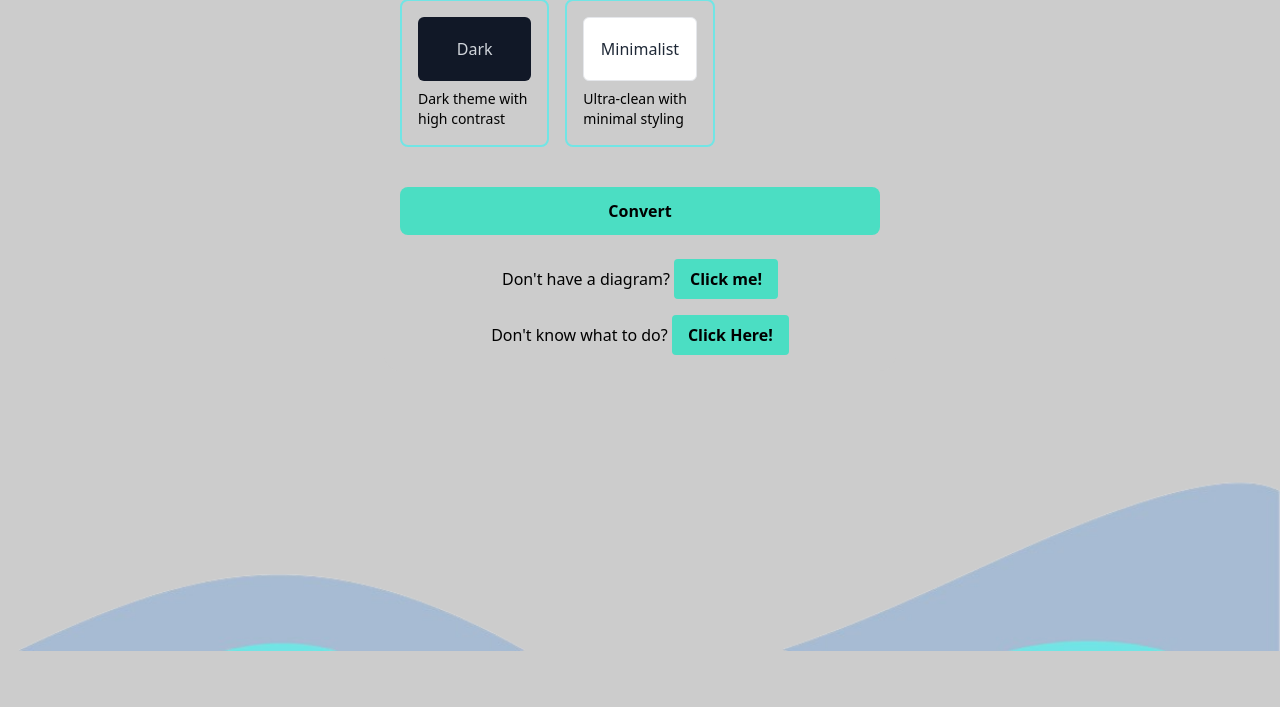
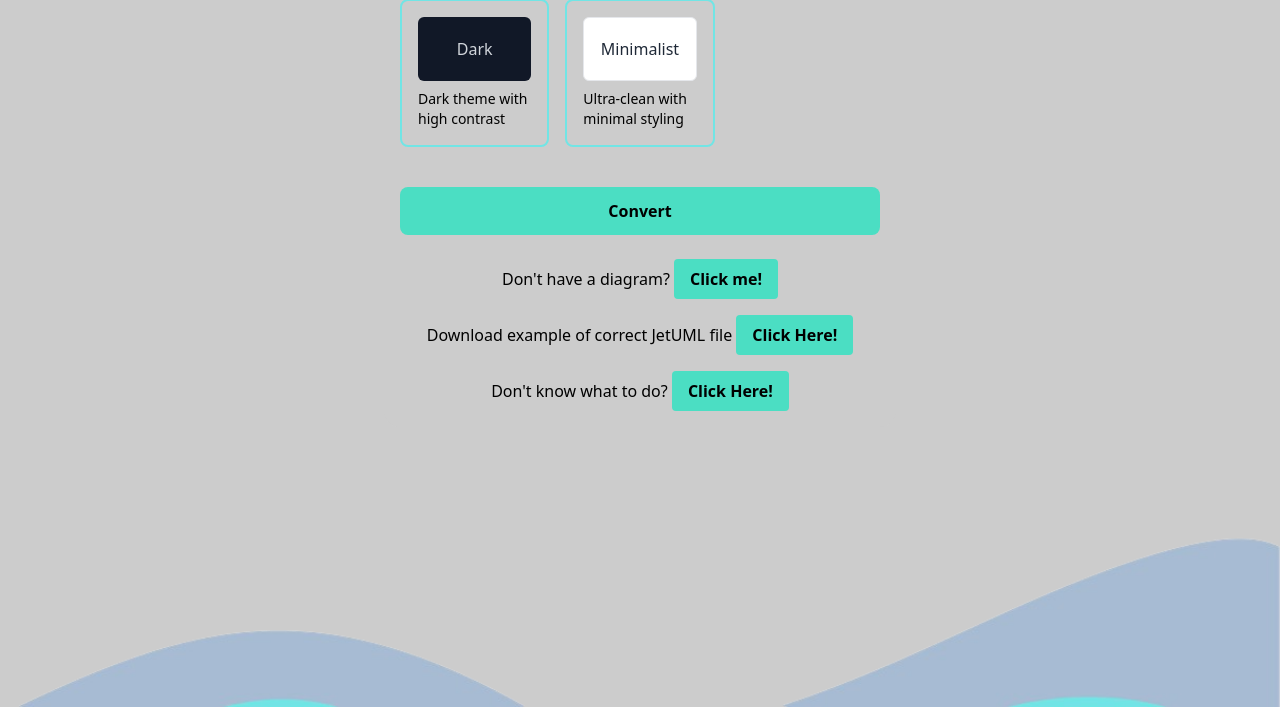
Before and after one commit to placeholder-motxt/fe, a Django app: page /convert_page/ in a window 1280 px wide. Shown: the part 894-1601 px from the top of the page. Before the commit the page ends 1545 px from the top, so only its background shows below. Run offline with Django 5.2, Linux system fonts and the light colour scheme.

Commit message:
[GREEN] add implementation for example of correct jetuml file to download

```diff
--- a/templates/convert_page.html
+++ b/templates/convert_page.html
@@ -239,6 +239,14 @@
               </a>
             </button>
           </div>
+          <div style="color: var(--text)">
+            Download example of correct JetUML file
+            <button id="downloadExample" class="w-auto px-4 py-2 bg-[var(--button)] rounded hover:bg-[var(--button-hover)]" style="color: var(--text);">
+              <a href="{% static 'files/BurhanpediaLite.class.jet' %}" download>
+                Click Here!
+              </a>
+            </button>
+          </div>
           <div style="color: var(--text);">
             Don't know what to do?
 
```
